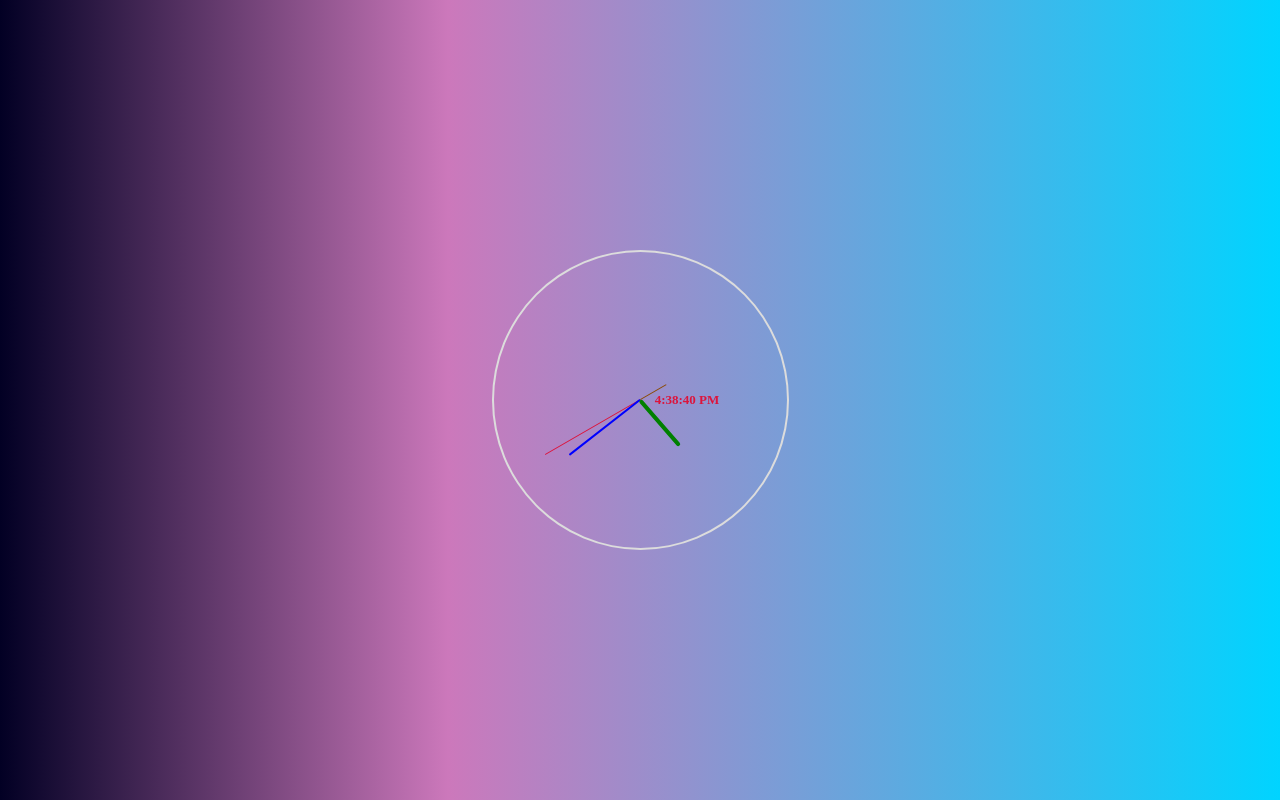
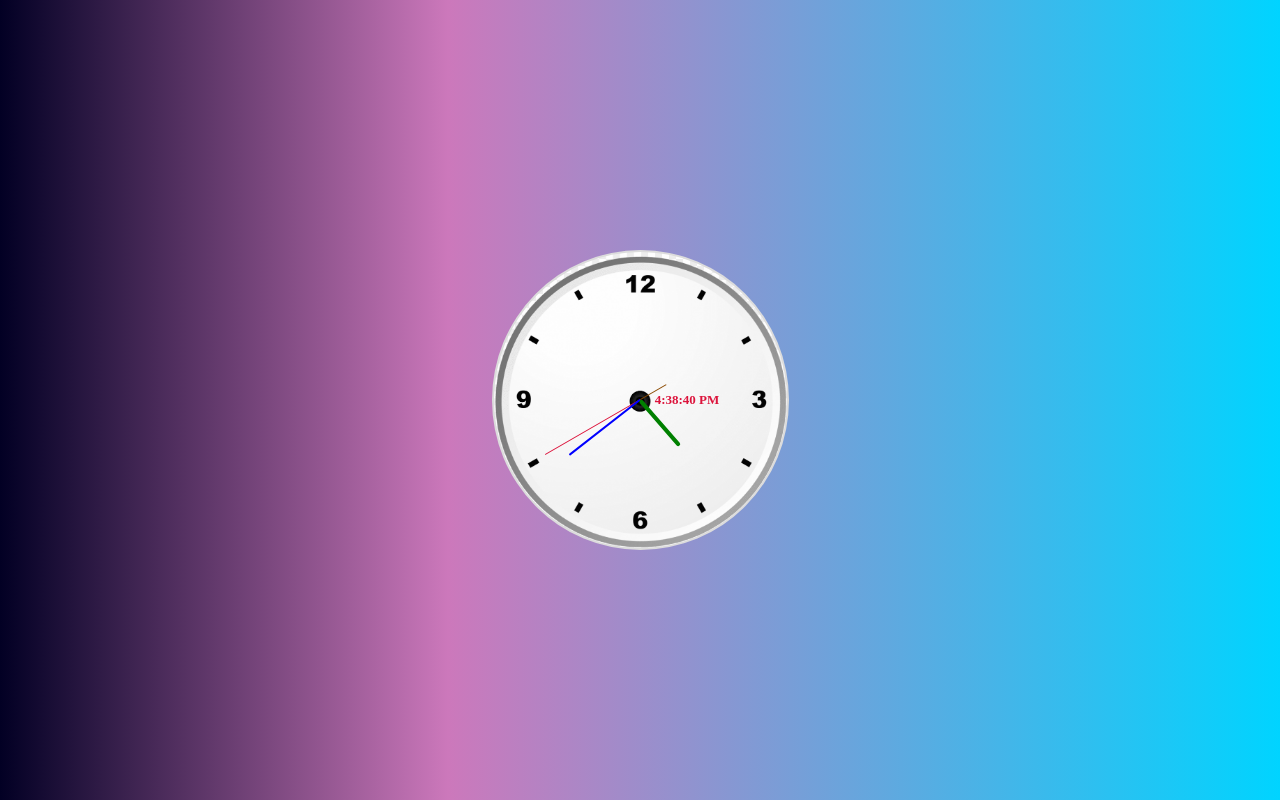
Before and after one commit to satyapriya070/Analog-clock, a plain HTML site: page index.html in a window 1280 px wide. Drawn offline with Linux system fonts and the light colour scheme.

Commit message:
Update style.css

```diff
--- a/style.css
+++ b/style.css
@@ -17,7 +17,7 @@ section{
 }
 .clock{
 
-    background: url("./img/watch.png");
+    background: url("./watch.png");
     width: 297px;
     height: 300px;
     display: flex;
```
